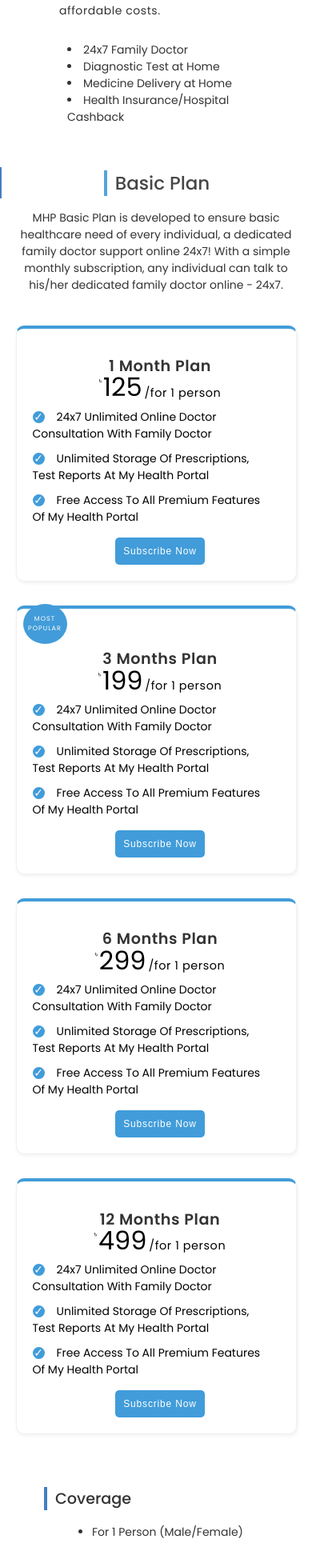
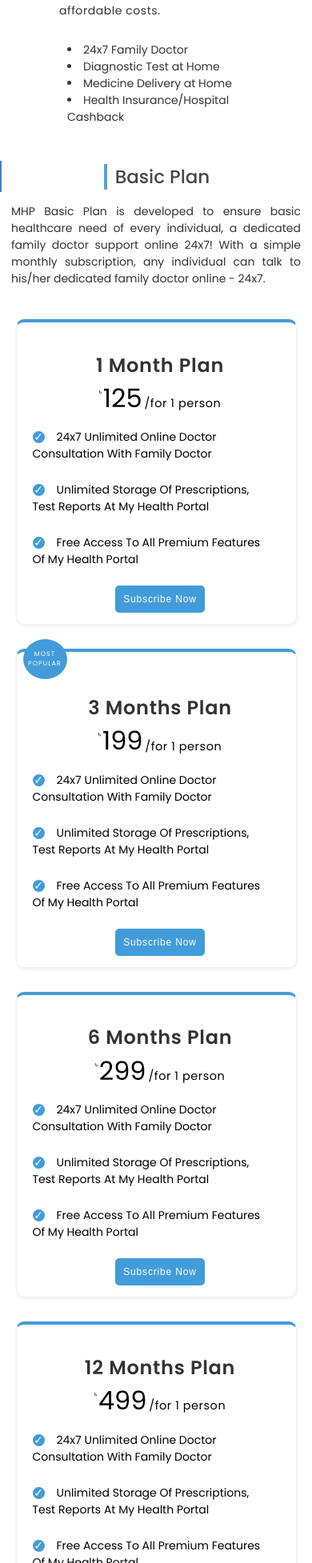
Before and after one commit to sajidurshajib/healthx-main-nextjs, a Next.js app: page /my-plan in a window 390 px wide. Shown: the part 671-2625 px from the top of the page at 80% size. Built offline with nearby package versions, Linux system fonts and the light colour scheme.

Commit message:
responsive bug fixed: some responsive bug fixed

```diff
--- a/components/SinglePlan/FamilyPlan/FamilyPlan.jsx
+++ b/components/SinglePlan/FamilyPlan/FamilyPlan.jsx
@@ -40,7 +40,6 @@ export default function FamilyPlan() {
                     family members with a dedicated family doctor support online 24x7! With a simple monthly
                     subscription, any members of the family can talk to his/her dedicated family doctor online - 24x7.
                 </p>
-
                 <ul className={classes.gridFour}>
                     <li className={classes.table}>
                         <h1 className={classes.tableHeader}>1 Month Plan</h1>
--- a/components/SinglePlan/FamilyPlan/FamilyPlan.module.css
+++ b/components/SinglePlan/FamilyPlan/FamilyPlan.module.css
@@ -382,8 +382,8 @@
     .tablePricing {
         float: none;
         width: 100%;
-        font-size: 1.8em;
-        /* margin-bottom: 10px; */
+        font-size: 3em;
+        margin-bottom: 10px;
     }
 }
 @media screen and (max-width: 1068px) {
@@ -469,7 +469,7 @@
     .tableStart {
         font-size: 1em;
         width: 50%;
-        margin: 10px auto;
+        margin: 4px auto;
     }
 }
 @media screen and (max-width: 767px) {
@@ -485,8 +485,7 @@
     }
 }
 
-/* for mobile view */
-
+/* For mobile view  */
 @media (max-width: 420px) {
     .pricingTable .subtitle {
         text-align: left;
@@ -497,7 +496,10 @@
         margin-top: 2em;
     }
     .pricingTable .info {
-        margin-top: 2em;
+        margin-top: 1.7em;
+    }
+    .pricingTable .infoText {
+        text-align: justify;
     }
     .pricingTable .headerFlex {
         grid-template-columns: repeat(1, 1fr);
@@ -522,17 +524,20 @@
 
     .pricingTable .infoText {
         padding: 0 14px;
+        line-height: 1.5;
     }
     .pricingTable .info > span {
         font-size: 0.9em;
     }
     .tableHeader {
-        font-size: 1.2em;
+        font-size: 1.5em;
     }
     .tablePricing {
         font-size: 2em;
+        margin-top: 7px;
     }
-    /* ** Four Grids ** */
+    /*
+        ** Four Grids ** */
     .gridFour {
         padding: 0;
         grid-template-columns: repeat(1, 1fr);
@@ -556,6 +561,8 @@
 
     .details > div > ul > li {
         font-size: 14px;
+        margin-left: -20px;
+        padding: 3px 0;
     }
 
     /* button */
@@ -563,13 +570,18 @@
         font-size: 12px;
         width: auto;
     }
+
     .tablePricing span:last-of-type {
         font-size: 0.45em;
     }
+
+    .tableOptions {
+        margin-top: 15px;
+    }
     .tableOptions li {
         text-align: left;
+        padding: 12px 0;
     }
-
     /* ..../............ */
     .table:nth-of-type(2):before {
         font-size: 0.5em;
@@ -578,7 +590,11 @@
         left: 8px;
         width: 55px;
         height: 50px;
-        top: -6px;
+        top: -16px;
         padding-top: 13px;
     }
+    /* for shifting left coverage and offer details */
+    .details > div {
+        margin-left: -15px;
+    }
 }
--- a/components/SinglePlan/MyPlan/MyPlan.module.css
+++ b/components/SinglePlan/MyPlan/MyPlan.module.css
@@ -469,7 +469,7 @@
     .tableStart {
         font-size: 1em;
         width: 50%;
-        margin: 10px auto;
+        margin: 4px auto;
     }
 }
 @media screen and (max-width: 767px) {
@@ -496,7 +496,10 @@
         margin-top: 2em;
     }
     .pricingTable .info {
-        margin-top: 2em;
+        margin-top: 1.7em;
+    }
+    .pricingTable .infoText {
+        text-align: justify;
     }
     .pricingTable .headerFlex {
         grid-template-columns: repeat(1, 1fr);
@@ -521,15 +524,17 @@
 
     .pricingTable .infoText {
         padding: 0 14px;
+        line-height: 1.5;
     }
     .pricingTable .info > span {
         font-size: 0.9em;
     }
     .tableHeader {
-        font-size: 1.2em;
+        font-size: 1.5em;
     }
     .tablePricing {
         font-size: 2em;
+        margin-top: 7px;
     }
     /*
         ** Four Grids ** */
@@ -556,6 +561,8 @@
 
     .details > div > ul > li {
         font-size: 14px;
+        margin-left: -20px;
+        padding: 3px 0;
     }
 
     /* button */
@@ -569,10 +576,11 @@
     }
 
     .tableOptions {
-        margin-top: 5px;
+        margin-top: 15px;
     }
     .tableOptions li {
         text-align: left;
+        padding: 12px 0;
     }
     /* ..../............ */
     .table:nth-of-type(2):before {
@@ -582,7 +590,11 @@
         left: 8px;
         width: 55px;
         height: 50px;
-        top: -6px;
+        top: -16px;
         padding-top: 13px;
     }
+    /* for shifting left coverage and offer details */
+    .details > div {
+        margin-left: -15px;
+    }
 }
```
